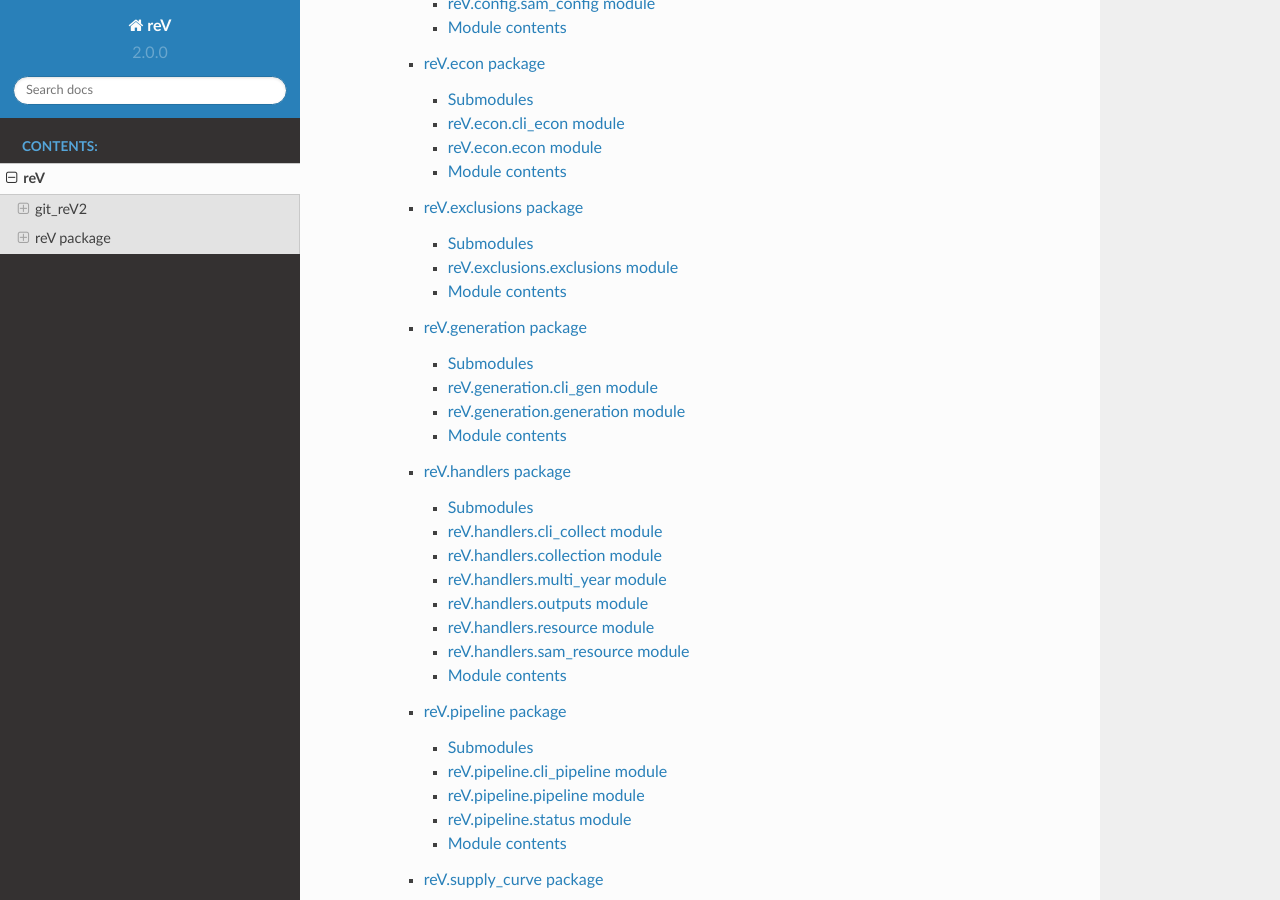
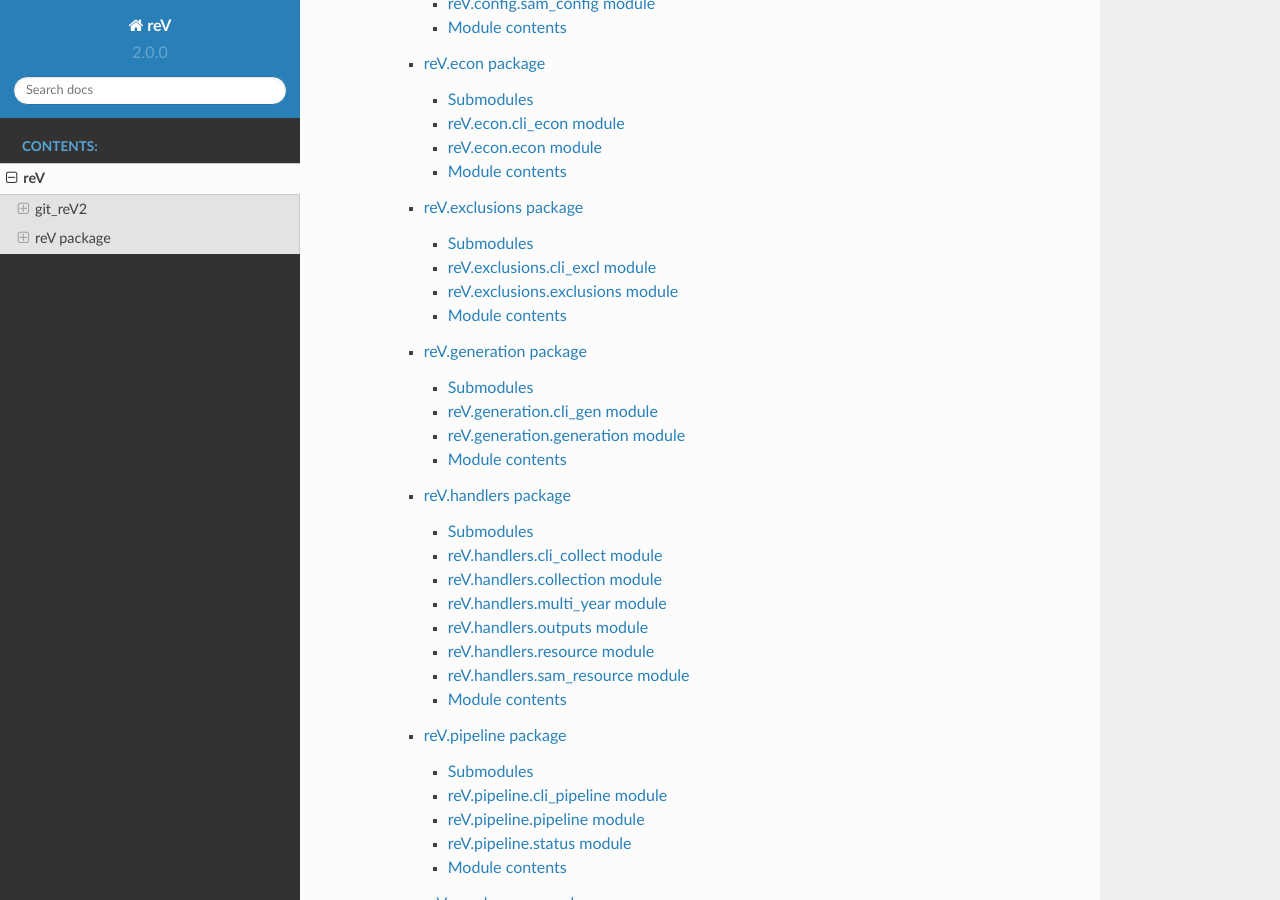
Before and after one commit to NREL/reV, a Sphinx documentation site: the page built from docs/source/reV.rst, in a window 1280 px wide and 900 px high, scrolled down 1356 px. Built offline with Sphinx 7.4.7 and the Read the Docs theme 2.0.0, drawn with Linux system fonts in a browser that asks for light colours.

Commit message:
updated docs

```diff
--- a/docs/source/reV/reV.exclusions.rst
+++ b/docs/source/reV/reV.exclusions.rst
@@ -3,6 +3,14 @@ reV.exclusions package
 
 Submodules
 ----------
+
+reV.exclusions.cli\_excl module
+-------------------------------
+
+.. automodule:: reV.exclusions.cli_excl
+    :members:
+    :undoc-members:
+    :show-inheritance:
 
 reV.exclusions.exclusions module
 --------------------------------
```
